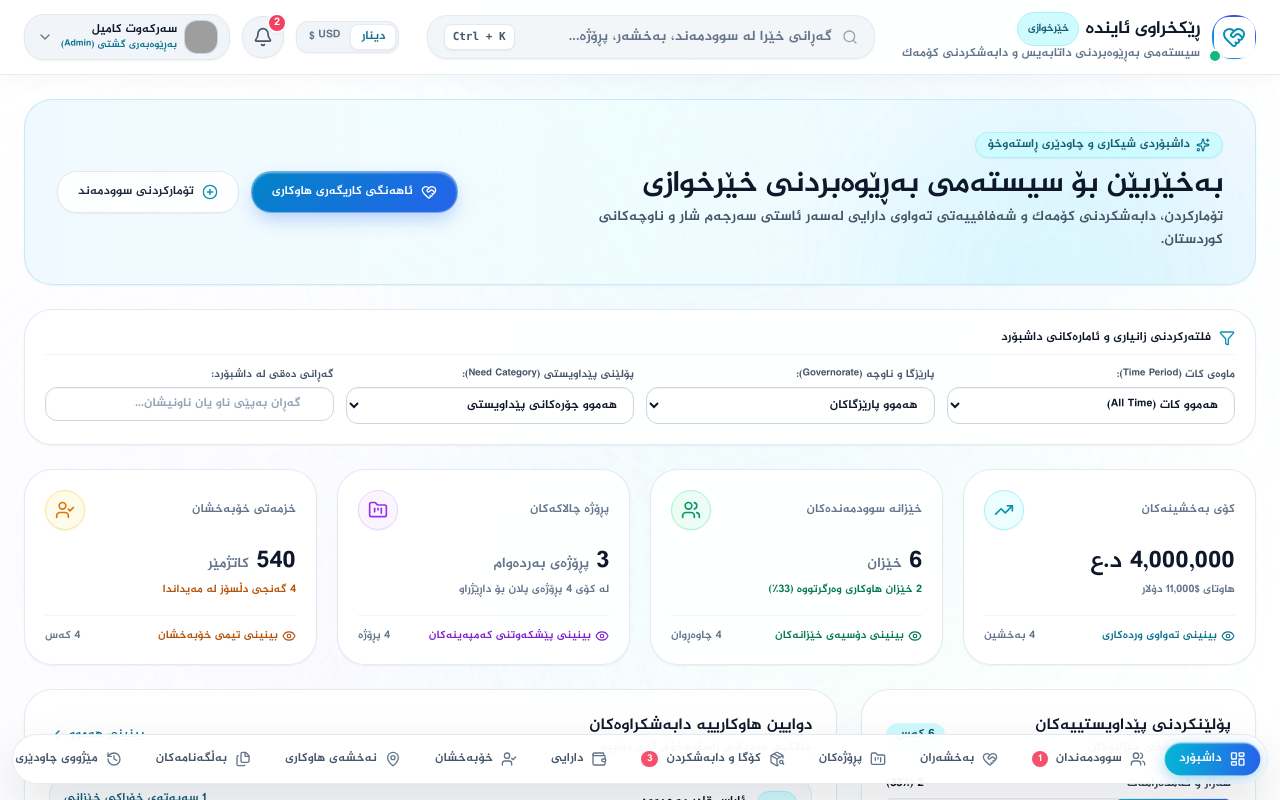
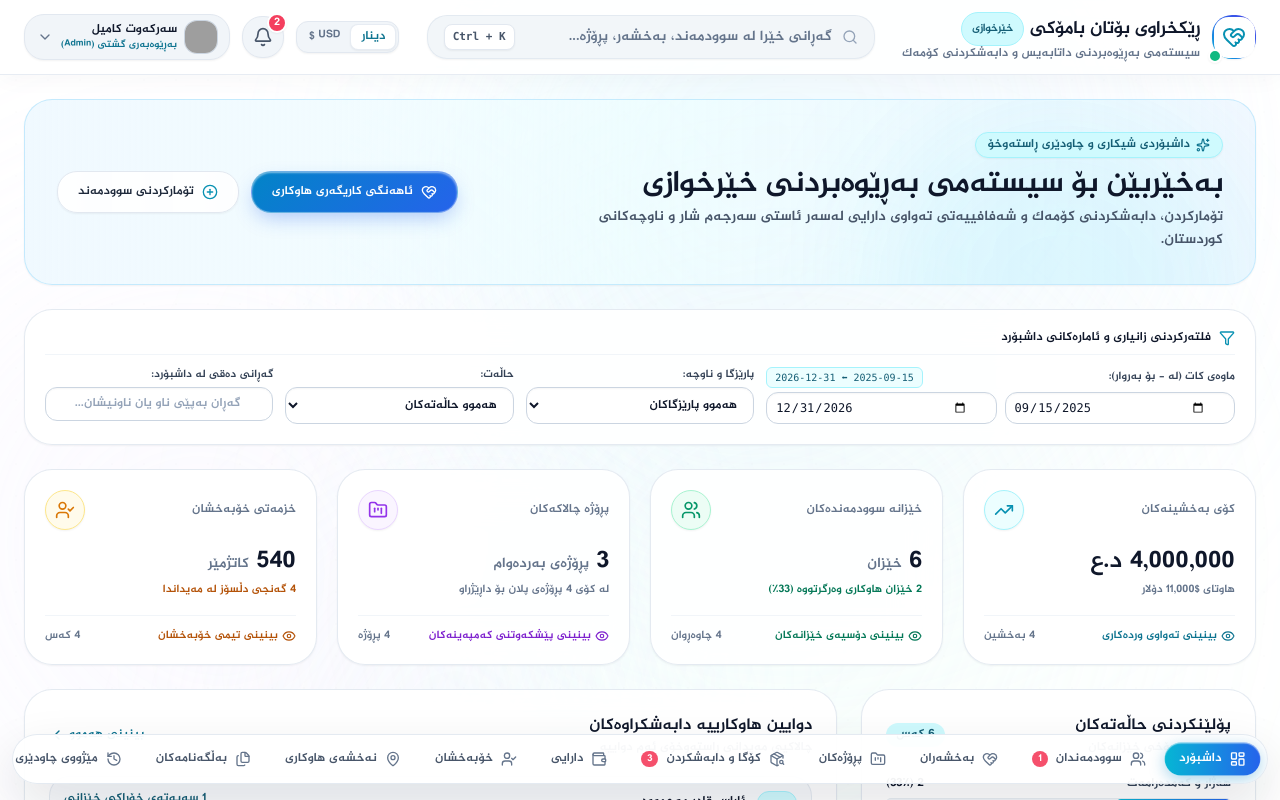
Before and after one commit to mohamediqbalghaffar/khair, a React (Vite) app: page / in a window 1280 px wide. Shown: the top 800 px of the page. Built offline with nearby package versions, Linux system fonts and the light colour scheme; grey boxes are pictures that could not be loaded.

Commit message:
feat: exact date range filter (first to last record default), rename NGO to ڕێکخراوی بۆتان بامۆکی, and rename category to حاڵەت

```diff
--- a/index.html
+++ b/index.html
@@ -8,7 +8,7 @@
     <meta name="apple-mobile-web-app-capable" content="yes" />
     <meta name="apple-mobile-web-app-status-bar-style" content="default" />
     <link rel="preload" href="/fonts/Speda-Bold.ttf" as="font" type="font/ttf" crossorigin />
-    <title>سیستەمی بەڕێوەبردنی خێرخوازی | ڕێکخراوی ئایندە</title>
+    <title>سیستەمی بەڕێوەبردنی خێرخوازی | ڕێکخراوی بۆتان بامۆکی</title>
   </head>
   <body class="bg-white text-slate-900 antialiased selection:bg-cyan-500/20 selection:text-cyan-800 overflow-x-hidden min-h-screen">
     <div id="root"></div>
--- a/src/components/OfficialReceiptModal.tsx
+++ b/src/components/OfficialReceiptModal.tsx
@@ -33,10 +33,10 @@ export const OfficialReceiptModal: React.FC<OfficialReceiptModalProps> = ({ dona
           <div className="text-center border-b border-slate-200 pb-5">
             <div className="flex items-center justify-center gap-2 mb-2">
               <div className="w-10 h-10 rounded-xl bg-gradient-to-tr from-cyan-500 to-blue-600 flex items-center justify-center text-white font-bold shadow-sm">
-                ئـ
+                بـ
               </div>
               <div>
-                <h2 className="text-xl font-bold tracking-tight text-slate-900">ڕێکخراوی ئایندە بۆ کاری خێرخوازی</h2>
+                <h2 className="text-xl font-bold tracking-tight text-slate-900">ڕێکخراوی بۆتان بامۆکی بۆ کاری خێرخوازی</h2>
                 <p className="text-xs text-cyan-700 font-bold">مۆڵەتی فەرمی ژمارە: NGO-KRG-2024-9412</p>
               </div>
             </div>
--- a/src/components/Topbar.tsx
+++ b/src/components/Topbar.tsx
@@ -75,7 +75,7 @@ export const Topbar: React.FC = () => {
           <div>
             <div className="flex items-center gap-2">
               <h1 className="text-lg font-bold tracking-tight text-slate-900 flex items-center gap-1.5">
-                ڕێکخراوی ئایندە
+                ڕێکخراوی بۆتان بامۆکی
                 <span className="text-[11px] font-bold px-2.5 py-0.5 rounded-full bg-cyan-100 text-cyan-800 border border-cyan-200">
                   خێرخوازی
                 </span>
--- a/src/context/AppContext.tsx
+++ b/src/context/AppContext.tsx
@@ -525,7 +525,7 @@ export const AppProvider: React.FC<{ children: React.ReactNode }> = ({ children
   const exportDataJSON = () => {
     const fullBackup = {
       exportDate: new Date().toISOString(),
-      organization: 'ڕێکخراوی ئایندەی خێرخوازی',
+      organization: 'ڕێکخراوی بۆتان بامۆکی',
       beneficiaries,
       donors,
       donations,
--- a/src/views/BeneficiariesView.tsx
+++ b/src/views/BeneficiariesView.tsx
@@ -63,7 +63,7 @@ export const BeneficiariesView: React.FC = () => {
   });
 
   // SMS Form State
-  const [smsText, setSmsText] = useState('سڵاو بەڕێز، تکایە ئاگاداربە هاوکارییە دیاریکراوەکەت لە بنکەی سەرەکی ڕێکخراوی ئایندە ئامادەیە بۆ وەرگرتن.');
+  const [smsText, setSmsText] = useState('سڵاو بەڕێز، تکایە ئاگاداربە هاوکارییە دیاریکراوەکەت لە بنکەی سەرەکی ڕێکخراوی بۆتان بامۆکی ئامادەیە بۆ وەرگرتن.');
 
   // Filtering
   const filteredBeneficiaries = beneficiaries.filter(b => {
@@ -203,7 +203,7 @@ export const BeneficiariesView: React.FC = () => {
             onChange={(e) => setCategoryFilter(e.target.value)}
             className="w-full px-3 py-2 text-xs rounded-xl liquid-input text-slate-900 cursor-pointer bg-white"
           >
-            <option value="all">هەموو جۆرەکانی پێداویستی</option>
+            <option value="all">هەموو حاڵەتەکان</option>
             <option value="poor">هەژار و دەستکورت</option>
             <option value="orphan">بێباوک و هەتیو</option>
             <option value="sick">نەخۆشی درێژخایەن</option>
@@ -238,7 +238,7 @@ export const BeneficiariesView: React.FC = () => {
                 <th className="py-3.5 px-4">ناوی تەواو</th>
                 <th className="py-3.5 px-4">ژ. ناسنامە / مۆبایل</th>
                 <th className="py-3.5 px-4">پارێزگا / ناونیشان</th>
-                <th className="py-3.5 px-4">پێداویستی / خێزان</th>
+                <th className="py-3.5 px-4">حاڵەت / خێزان</th>
                 <th className="py-3.5 px-4">داهاتی مانگانە</th>
                 <th className="py-3.5 px-4">دۆخی دۆسیە</th>
                 <th className="py-3.5 px-4 text-center">کردارەکان</th>
@@ -694,7 +694,7 @@ export const BeneficiariesView: React.FC = () => {
                   />
                 </div>
                 <div>
-                  <label className="block text-slate-700 font-bold mb-1">پۆلێنکردنی پێداویستی:</label>
+                  <label className="block text-slate-700 font-bold mb-1">حاڵەت:</label>
                   <select
                     value={formData.needCategory}
                     onChange={(e) => setFormData({ ...formData, needCategory: e.target.value as any })}
--- a/src/views/DashboardView.tsx
+++ b/src/views/DashboardView.tsx
@@ -39,8 +39,25 @@ export const DashboardView: React.FC = () => {
     setActiveTab
   } = useApp();
 
-  // Filters State
-  const [timeFilter, setTimeFilter] = useState<string>('all');
+  // Find first and last record dates dynamically across all records
+  const { minRecordDate, maxRecordDate } = React.useMemo(() => {
+    const allDates: string[] = [
+      ...beneficiaries.map(b => b.registeredDate),
+      ...donations.map(d => d.date),
+      ...beneficiaries.flatMap(b => b.aidHistory.map(a => a.date)),
+      ...projects.map(p => p.startDate),
+      ...projects.map(p => p.endDate)
+    ].filter(Boolean).sort();
+
+    return {
+      minRecordDate: allDates.length > 0 ? allDates[0] : '2023-01-01',
+      maxRecordDate: allDates.length > 0 ? allDates[allDates.length - 1] : '2026-12-31'
+    };
+  }, [beneficiaries, donations, projects]);
+
+  // Filters State: Exact From & To Dates of Years (Default: from first record date to last record date)
+  const [fromDate, setFromDate] = useState<string>(minRecordDate);
+  const [toDate, setToDate] = useState<string>(maxRecordDate);
   const [governorateFilter, setGovernorateFilter] = useState<string>('all');
   const [categoryFilter, setCategoryFilter] = useState<string>('all');
   const [searchQuery, setSearchQuery] = useState<string>('');
@@ -48,18 +65,17 @@ export const DashboardView: React.FC = () => {
   // Active Detailed Modal State (Clickable KPI cards)
   const [activeModal, setActiveModal] = useState<ActiveModalType>(null);
 
-  // Helper date checker
+  // Update default dates if dataset changes
+  React.useEffect(() => {
+    if (minRecordDate && !fromDate) setFromDate(minRecordDate);
+    if (maxRecordDate && !toDate) setToDate(maxRecordDate);
+  }, [minRecordDate, maxRecordDate]);
+
+  // Helper date checker: checks if a record date falls within [fromDate, toDate]
   const matchesTime = (dateStr?: string) => {
-    if (!dateStr || timeFilter === 'all') return true;
-    if (timeFilter === 'this_month') {
-      return dateStr.startsWith('2026-03') || dateStr.startsWith('2026-02');
-    }
-    if (timeFilter === 'year_2026') {
-      return dateStr.startsWith('2026');
-    }
-    if (timeFilter === 'year_2025') {
-      return dateStr.startsWith('2025');
-    }
+    if (!dateStr) return true;
+    if (fromDate && dateStr < fromDate) return false;
+    if (toDate && dateStr > toDate) return false;
     return true;
   };
 
@@ -134,10 +150,11 @@ export const DashboardView: React.FC = () => {
     'خوێندکاری هەژار': filteredBeneficiaries.filter(b => b.needCategory === 'student').length,
   };
 
-  const isAnyFilterActive = timeFilter !== 'all' || governorateFilter !== 'all' || categoryFilter !== 'all' || searchQuery !== '';
+  const isAnyFilterActive = fromDate !== minRecordDate || toDate !== maxRecordDate || governorateFilter !== 'all' || categoryFilter !== 'all' || searchQuery !== '';
 
   const resetFilters = () => {
-    setTimeFilter('all');
+    setFromDate(minRecordDate);
+    setToDate(maxRecordDate);
     setGovernorateFilter('all');
     setCategoryFilter('all');
     setSearchQuery('');
@@ -202,26 +219,43 @@ export const DashboardView: React.FC = () => {
           )}
         </div>
 
-        <div className="grid grid-cols-1 sm:grid-cols-2 lg:grid-cols-4 gap-3">
+        <div className="grid grid-cols-1 sm:grid-cols-2 lg:grid-cols-5 gap-3">
 
-          {/* 1. Time Period Filter */}
-          <div>
-            <label className="block text-[11px] font-bold text-slate-600 mb-1">ماوەی کات (Time Period):</label>
-            <select
-              value={timeFilter}
-              onChange={(e) => setTimeFilter(e.target.value)}
-              className="w-full px-3 py-2 text-xs rounded-xl liquid-input text-slate-900 cursor-pointer bg-white"
-            >
-              <option value="all">هەموو کات (All Time)</option>
-              <option value="this_month">ئەم مانگە / ئەم دواییە</option>
-              <option value="year_2026">ساڵی ٢٠٢٦</option>
-              <option value="year_2025">ساڵی ٢٠٢٥</option>
-            </select>
+          {/* 1. Time Period Filter: Exact From & To Dates of Years */}
+          <div className="sm:col-span-2 lg:col-span-2">
+            <div className="flex items-center justify-between mb-1">
+              <label className="text-[11px] font-bold text-slate-700">ماوەی کات (لە - بۆ بەروار):</label>
+              <span className="text-[10px] text-cyan-800 font-mono bg-cyan-50 px-2 py-0.5 rounded-md border border-cyan-200">
+                {fromDate} ⬅ {toDate}
+              </span>
+            </div>
+            <div className="grid grid-cols-2 gap-2">
+              <div className="relative">
+                <span className="text-[10px] text-slate-400 absolute right-2.5 top-2 pointer-events-none font-bold">لە:</span>
+                <input
+                  type="date"
+                  value={fromDate}
+                  onChange={(e) => setFromDate(e.target.value)}
+                  className="w-full pr-7 pl-2 py-1.5 text-xs rounded-xl liquid-input text-slate-900 font-mono bg-white"
+                  title="لە بەرواری (From Date)"
+                />
+              </div>
+              <div className="relative">
+                <span className="text-[10px] text-slate-400 absolute right-2.5 top-2 pointer-events-none font-bold">بۆ:</span>
+                <input
+                  type="date"
+                  value={toDate}
+                  onChange={(e) => setToDate(e.target.value)}
+                  className="w-full pr-7 pl-2 py-1.5 text-xs rounded-xl liquid-input text-slate-900 font-mono bg-white"
+                  title="بۆ بەرواری (To Date)"
+                />
+              </div>
+            </div>
           </div>
 
           {/* 2. Governorate Filter */}
           <div>
-            <label className="block text-[11px] font-bold text-slate-600 mb-1">پارێزگا و ناوچە (Governorate):</label>
+            <label className="block text-[11px] font-bold text-slate-700 mb-1">پارێزگا و ناوچە:</label>
             <select
               value={governorateFilter}
               onChange={(e) => setGovernorateFilter(e.target.value)}
@@ -238,15 +272,15 @@ export const DashboardView: React.FC = () => {
             </select>
           </div>
 
-          {/* 3. Category Filter */}
+          {/* 3. Category Filter: Renamed strictly to حاڵەت */}
           <div>
-            <label className="block text-[11px] font-bold text-slate-600 mb-1">پۆلێنی پێداویستی (Need Category):</label>
+            <label className="block text-[11px] font-bold text-slate-700 mb-1">حاڵەت:</label>
             <select
               value={categoryFilter}
               onChange={(e) => setCategoryFilter(e.target.value)}
               className="w-full px-3 py-2 text-xs rounded-xl liquid-input text-slate-900 cursor-pointer bg-white"
             >
-              <option value="all">هەموو جۆرەکانی پێداویستی</option>
+              <option value="all">هەموو حاڵەتەکان</option>
               <option value="poor">هەژار و کەمدەرامەت</option>
               <option value="orphan">بێباوک و هەتیو</option>
               <option value="sick">نەخۆش و دەستکورت</option>
@@ -257,7 +291,7 @@ export const DashboardView: React.FC = () => {
 
           {/* 4. Search Query */}
           <div>
-            <label className="block text-[11px] font-bold text-slate-600 mb-1">گەڕانی دەقی لە داشبۆرد:</label>
+            <label className="block text-[11px] font-bold text-slate-700 mb-1">گەڕانی دەقی لە داشبۆرد:</label>
             <div className="relative">
               <Search className="w-3.5 h-3.5 text-slate-400 absolute right-3 top-2.5" />
               <input
@@ -413,7 +447,7 @@ export const DashboardView: React.FC = () => {
         <div className="lg:col-span-1 rounded-3xl bg-white/90 backdrop-blur-2xl p-6 border border-slate-200/90 shadow-sm">
           <div className="flex items-center justify-between mb-5">
             <div>
-              <h3 className="text-base font-bold text-slate-900">پۆلێنکردنی پێداویستییەکان</h3>
+              <h3 className="text-base font-bold text-slate-900">پۆلێنکردنی حاڵەتەکان</h3>
               <p className="text-xs text-slate-500 mt-0.5">بەپێی بارودۆخی خێزانەکان</p>
             </div>
             <span className="text-xs font-bold px-2.5 py-1 rounded-full bg-cyan-100 text-cyan-800">
--- a/src/views/DocumentsView.tsx
+++ b/src/views/DocumentsView.tsx
@@ -214,7 +214,7 @@ export const DocumentsView: React.FC = () => {
               <ShieldCheck className="w-12 h-12 text-emerald-600 mx-auto" />
               <p className="text-xs text-slate-900 font-bold">بەڵگەنامەی پارێزراوی ئەلیکترۆنی</p>
               <p className="text-[11px] text-slate-600 leading-relaxed">
-                ئەم فایلە بە کۆدکردنی پارێزراو لە داتابەیسی ڕێکخراوی ئایندە پاشەکەوت کراوە بەپێی ڕێنماییەکانی پاراستنی تایبەتمەندی خێزانەکان.
+                ئەم فایلە بە کۆدکردنی پارێزراو لە داتابەیسی ڕێکخراوی بۆتان بامۆکی پاشەکەوت کراوە بەپێی ڕێنماییەکانی پاراستنی تایبەتمەندی خێزانەکان.
               </p>
               <div className="inline-block font-mono text-[11px] px-3 py-1 rounded-xl bg-white border border-slate-200 text-slate-700 shadow-sm">
                 پەیوەستە بە: {selectedDoc.relatedEntity} • قەبارە: {selectedDoc.fileSize}
--- a/src/views/DonorsView.tsx
+++ b/src/views/DonorsView.tsx
@@ -222,7 +222,7 @@ export const DonorsView: React.FC = () => {
               <div className="mt-4 pt-2 flex items-center justify-between gap-2">
                 <button
                   onClick={() => {
-                    sendSimulationSMS(donor.phone, donor.fullName, `بەڕێز ${donor.fullName}، سوپاس و پێزانینی بێپایانی ڕێکخراوی ئایندە قبوڵ بفەرموون بۆ هاوکاری و بەخشندەییتان.`);
+                    sendSimulationSMS(donor.phone, donor.fullName, `بەڕێز ${donor.fullName}، سوپاس و پێزانینی بێپایانی ڕێکخراوی بۆتان بامۆکی قبوڵ بفەرموون بۆ هاوکاری و بەخشندەییتان.`);
                     alert(`نامەی سوپاسگوزاری بۆ (${donor.fullName}) نێردرا!`);
                   }}
                   className="flex-1 flex items-center justify-center gap-1.5 py-2 rounded-xl bg-slate-100 hover:bg-slate-200 text-slate-800 text-xs font-bold transition-colors"
--- a/src/views/VolunteersView.tsx
+++ b/src/views/VolunteersView.tsx
@@ -196,9 +196,9 @@ export const VolunteersView: React.FC = () => {
 
               <div className="flex items-center justify-center gap-2">
                 <div className="w-7 h-7 rounded-lg bg-gradient-to-tr from-cyan-500 to-blue-600 flex items-center justify-center text-white font-bold text-xs">
-                  ئـ
+                  بـ
                 </div>
-                <h4 className="text-xs font-bold text-slate-900 tracking-tight">ڕێکخراوی ئایندەی خێرخوازی</h4>
+                <h4 className="text-xs font-bold text-slate-900 tracking-tight">ڕێکخراوی بۆتان بامۆکی</h4>
               </div>
 
               <div className="w-20 h-20 mx-auto rounded-2xl bg-gradient-to-tr from-blue-500 to-cyan-500 p-[2px] shadow-sm">
```
Also changed, not shown: 1 other file (tests, documents, lock files or other folders).
